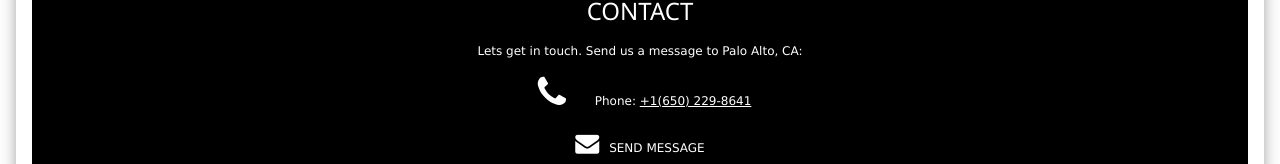
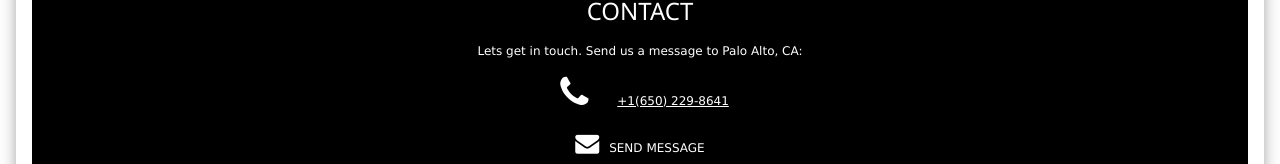
Before and after one commit to b2tisase/IA, a plain HTML site: page index.html in a window 1280 px wide. Shown: the part 867-1031 px from the top of the page. Drawn offline with nearby package versions, Linux system fonts and the light colour scheme; a script that the page names is missing.

Commit message:
Update index.html

```diff
--- a/index.html
+++ b/index.html
@@ -440,7 +440,7 @@ function w3_close() {
 
      <div class="  w3-center " >
 
-    <p> <i class="fa fa-phone fa-fw w3-xxlarge w3-margin-right"></i> Phone: <a href=" # " target="_blank" class="w3-hover-text-green" > +1(650) 229-8641</a></p>
+    <p> <i class="fa fa-phone fa-fw w3-xxlarge w3-margin-right"></i>  <a href=" # " target="_blank" class="w3-hover-text-green" > +1(650) 229-8641</a></p>
 
    <!--  <p> <i class="fa fa-globe fa-fw w3-xlarge w3-margin-right"></i> Email: <a href=" # " target="_blank" class="w3-hover-text-green" > BSL@bitews.com</a></p> -->
 
```
